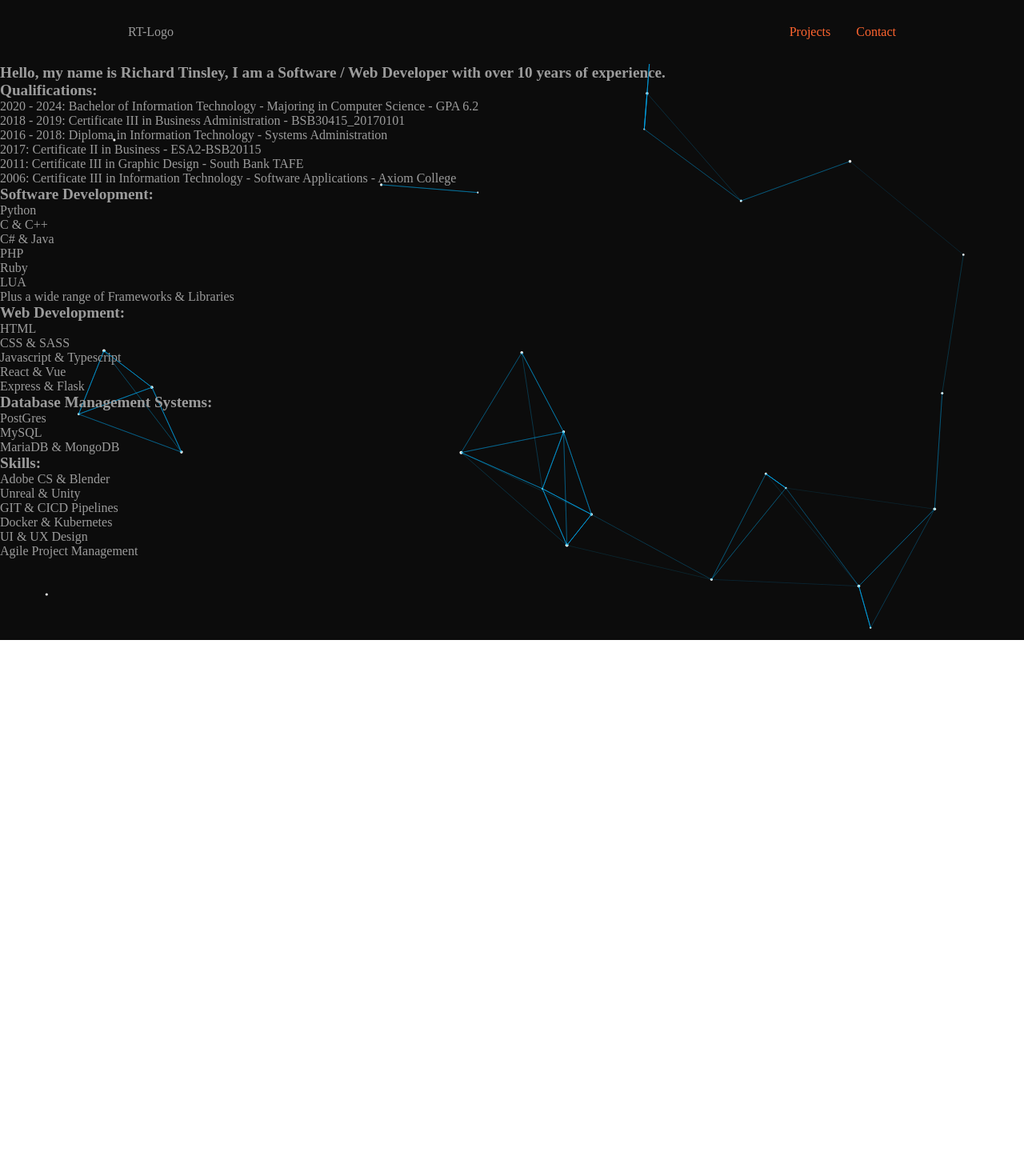
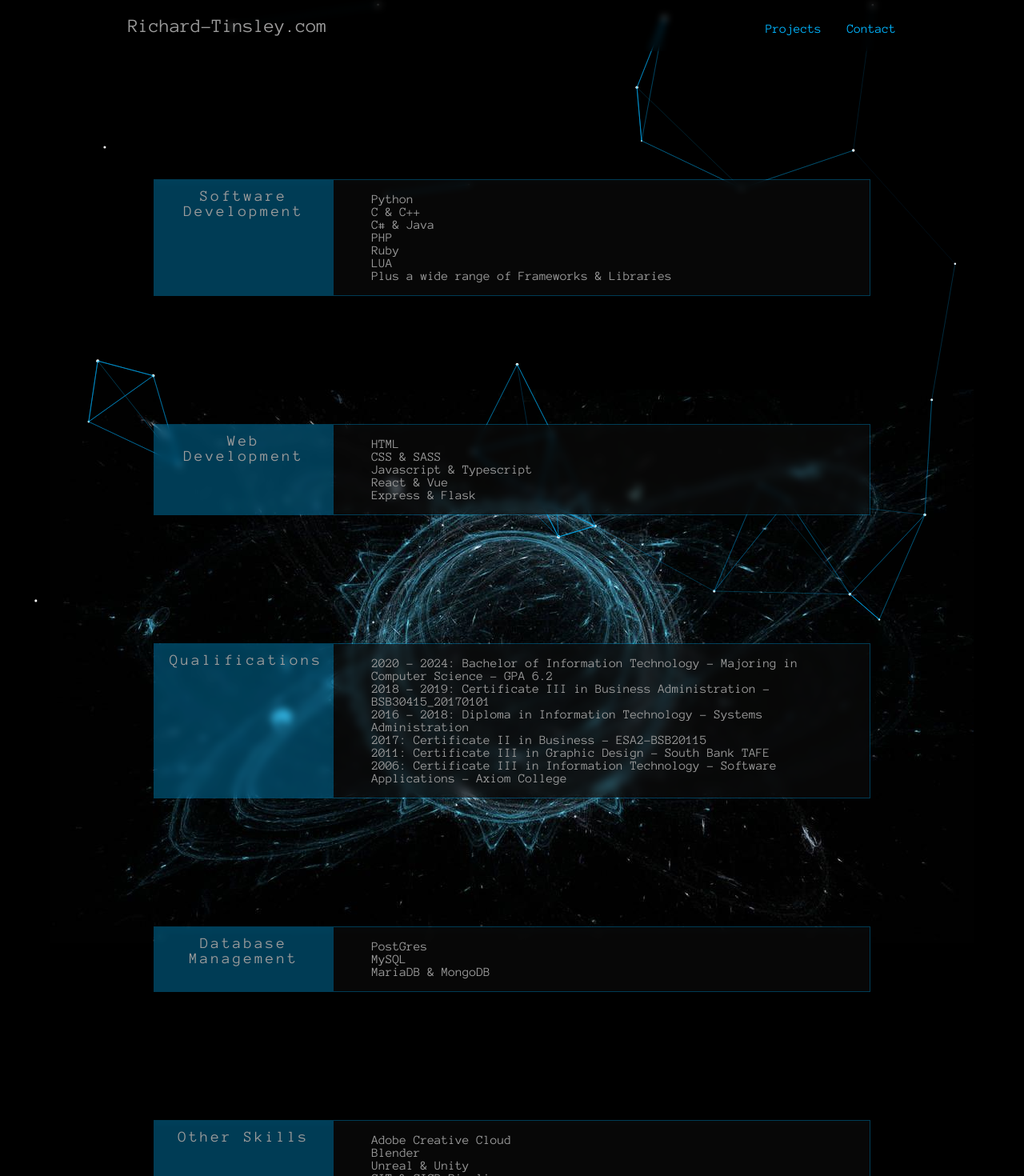
Before and after one commit to RichardTinsley/portfolio, a React (Vite) app: page / in a window 1280 px wide. Shown: the top 1470 px of the page at 80% size. Before the commit the page ends 800 px from the top, so only its background shows below. Built offline with nearby package versions, Linux system fonts and the light colour scheme.

Commit message:
Electric frost style

```diff
--- a/src/App.css
+++ b/src/App.css
@@ -1,18 +1,28 @@
 :root {
     /* --dark-grey: #141414; */
-    --dark-grey: #0C0C0C;
     --dark-orange: #ff652f;
+    --dark-grey: #0c0c0c99;
     --light-grey: #9c9c9c;
+    --dark-blue: #00b5ff55;
+    --light-blue: #00b5ff;
+}
+@font-face {
+    font-family: anonymous;
+    src: url(../assets/Anonymous\ Pro.ttf);
 }
 
 * {
+    font-family: anonymous;
     box-sizing: border-box;
     margin: 0;
     padding: 0;
-    color: var(--light-grey);
+
 }
 
-h3 {
-    color: var(--light-grey);
-    font-size: 1.2rem;
+body {
+    background-image: url("./../assets/bg.jpg");
+    background-repeat: no-repeat;
+    background-attachment: fixed;
+    background-position: center;
+    background-color: #000000;
 }
--- a/src/App.jsx
+++ b/src/App.jsx
@@ -1,6 +1,7 @@
 import Navbar from "./Components/Navbar/Navbar"
 import Canvas from "./Components/Canvas/Canvas"
 import Body from "./Components/Body/Body"
+import Footer from "./Components/Footer/Footer"
 import "./App.css"
 
 export default function App() {
@@ -10,6 +11,7 @@ export default function App() {
       <Navbar />
       <Canvas />
       <Body />
+      <Footer />
     </>
   )
 }
--- a/src/Components/Body/Body.css
+++ b/src/Components/Body/Body.css
@@ -1,3 +1,49 @@
 .body {
-    height: 90vh;
+    color: var(--light-grey);
+    display: flex;
+    flex-direction: column;
+    justify-content: center;
+    align-items: center;
+
+    gap: 10rem;
+    padding-top: 10rem;
+    padding-bottom: 5rem;
+    /* flex-wrap: wrap; */
 }
+
+.card {
+    display: flex;
+    width: 70vw;
+    border-color: var(--dark-blue);
+    border-width: 1px;
+    border-style: solid;
+
+}
+
+.card-title {
+    background-color: var(--dark-blue);
+    backdrop-filter: blur(5px);
+    width: 25%;
+
+    padding: 1em;
+    padding-top: .5em;
+
+    text-align: center;
+    font-size: 1.2rem;
+    letter-spacing: .2rem;
+}
+
+.card-body {
+    background-color: var(--dark-grey);
+    backdrop-filter: blur(5px);
+    width: 75%;
+
+    padding: 1em;
+    padding-top: .5em;
+}
+
+ul {
+    padding-top: .5em;
+    list-style: none;
+    padding-left: 2em;
+}
--- a/src/Components/Body/Body.jsx
+++ b/src/Components/Body/Body.jsx
@@ -4,25 +4,13 @@ export default function Body() {
 
     return (
     <div className="body">
-        <h3>
+        {/* <h3>
         Hello, my name is Richard Tinsley, I am a Software / Web Developer with over 10 years of experience.
-        </h3>
+        </h3> */}
 
-        <h3>
-        Qualifications:
-        </h3>
-        <ul>
-            <li>2020 - 2024: Bachelor of Information Technology - Majoring in Computer Science - GPA 6.2</li>
-            <li>2018 - 2019: Certificate III in Business Administration - BSB30415_20170101</li>
-            <li>2016 - 2018: Diploma in Information Technology - Systems Administration</li>
-            <li>2017: Certificate II in Business - ESA2-BSB20115</li>
-            <li>2011: Certificate III in Graphic Design - South Bank TAFE</li>
-            <li>2006: Certificate III in Information Technology - Software Applications - Axiom College</li>
-        </ul>
-
-        <h3>
-        Software Development:
-        </h3>
+        <div className="card">
+            <div className="card-title"> Software Development </div>
+            <div className="card-body">
                 <ul>
                     <li>Python</li>
                     <li>C & C++</li>
@@ -32,10 +20,12 @@ export default function Body() {
                     <li>LUA</li>
                     <li>Plus a wide range of Frameworks & Libraries</li>
                 </ul>
+            </div>
+        </div>
 
-        <h3>
-        Web Development:
-        </h3>
+        <div className="card">
+            <div className="card-title"> Web Development </div>
+            <div className="card-body">
                 <ul>
                     <li>HTML</li>
                     <li>CSS & SASS</li>
@@ -43,27 +33,48 @@ export default function Body() {
                     <li>React & Vue</li>
                     <li>Express & Flask</li>
                 </ul>
+            </div>
+        </div>
 
-        <h3>
-        Database Management Systems:
-        </h3>
+        <div className="card">
+            <div className="card-title"> Qualifications </div>
+            <div className="card-body">
+                <ul>
+                    <li>2020 - 2024: Bachelor of Information Technology - Majoring in Computer Science - GPA 6.2</li>
+                    <li>2018 - 2019: Certificate III in Business Administration - BSB30415_20170101</li>
+                    <li>2016 - 2018: Diploma in Information Technology - Systems Administration</li>
+                    <li>2017: Certificate II in Business - ESA2-BSB20115</li>
+                    <li>2011: Certificate III in Graphic Design - South Bank TAFE</li>
+                    <li>2006: Certificate III in Information Technology - Software Applications - Axiom College</li>
+                </ul>
+            </div>
+        </div>
+
+        <div className="card">
+            <div className="card-title"> Database Management </div>
+            <div className="card-body">
                 <ul>
                     <li>PostGres</li>
                     <li>MySQL</li>
                     <li>MariaDB & MongoDB</li>
                 </ul>
+            </div>
+        </div>
 
-        <h3>
-        Skills:
-        </h3>
+        <div className="card">
+            <div className="card-title"> Other Skills </div>
+            <div className="card-body">
                 <ul>
-            <li>Adobe CS & Blender</li>
+                    <li>Adobe Creative Cloud</li>
+                    <li>Blender</li>
                     <li>Unreal & Unity</li>
                     <li>GIT & CICD Pipelines</li>
                     <li>Docker & Kubernetes</li>
-            <li>UI & UX Design</li>
+                    <li>UI & UX Design Principles</li>
                     <li>Agile Project Management</li>
                 </ul>
             </div>
+        </div>
+    </div>
     )
 }
--- a/src/Components/Canvas/Canvas.css
+++ b/src/Components/Canvas/Canvas.css
@@ -3,7 +3,6 @@ canvas {
     bottom: 0;
     right: 0;
     z-index: -1;
-    background-color: var(--dark-grey);
     width: 100vw;
     height: 100vh;
 }
--- a/src/Components/Canvas/Canvas.jsx
+++ b/src/Components/Canvas/Canvas.jsx
@@ -8,11 +8,12 @@ export default function Canvas() {
 
     let options = {
 		particleColor: "rgba(255,255,255)",
-		lineColor: "rgba(0,181,255)",
+		lineColor: "rgba(0,181,255)", // LIGHT BLUE
+        // lineColor: "rgba(255,101,47)",  //DARK ORANGE
 		particleAmount: 30,
 		defaultRadius: 1,
 		variantRadius: 1,
-		defaultSpeed: .1,
+		defaultSpeed: .05,
 		variantSpeed: .1,
 		linkRadius: 200
 	};
--- /dev/null
+++ b/src/Components/Footer/Footer.css
@@ -0,0 +1,11 @@
+footer{
+    /* background-color: var(--dark-grey); */
+    background-color: var(--dark-blue);
+    color: var(--light-grey);
+    backdrop-filter: blur(5px);
+    display: flex;
+    align-items: center;
+    justify-content: center;
+    width: 100vw;
+    height: 5vh;
+}
--- /dev/null
+++ b/src/Components/Footer/Footer.jsx
@@ -0,0 +1,12 @@
+import "./Footer.css"
+
+export default function Navbar() {
+
+    return (
+        <footer>
+            <div>
+                &copy; richard-tinsley.com
+            </div>
+        </footer>
+    )
+}
--- a/src/Components/Navbar/Navbar.css
+++ b/src/Components/Navbar/Navbar.css
@@ -1,11 +1,12 @@
 header{
-
+    /* background-color: var(--dark-grey); */
+    color: var(--light-grey);
+    backdrop-filter: blur(5px);
     display: flex;
     align-items: center;
     justify-content: space-between;
     width: 100vw;
-    height: 10vh;
-    background-color: var(--dark-grey);
+    height: 8vh;
 }
 
 header ul{
@@ -16,11 +17,12 @@ header ul{
 }
 
 .logo{
-    padding-left: 10em ;
+    font-size: 1.5em;
+    padding-left: 10rem ;
 }
 
 .links a{
-    color: var(--dark-orange);
+    color: var(--light-blue);
     text-decoration: none;
 }
 
--- a/src/Components/Navbar/Navbar.jsx
+++ b/src/Components/Navbar/Navbar.jsx
@@ -6,7 +6,7 @@ export default function Navbar() {
   return (
     <header>
       <div className="logo">
-        RT-Logo
+        Richard-Tinsley.com
       </div>
 
       <nav>
```
Also changed, not shown: assets/Anonymous Pro.ttf (added), assets/bg.jpg (added). Lines whose indentation alone changed are shown as unchanged.
